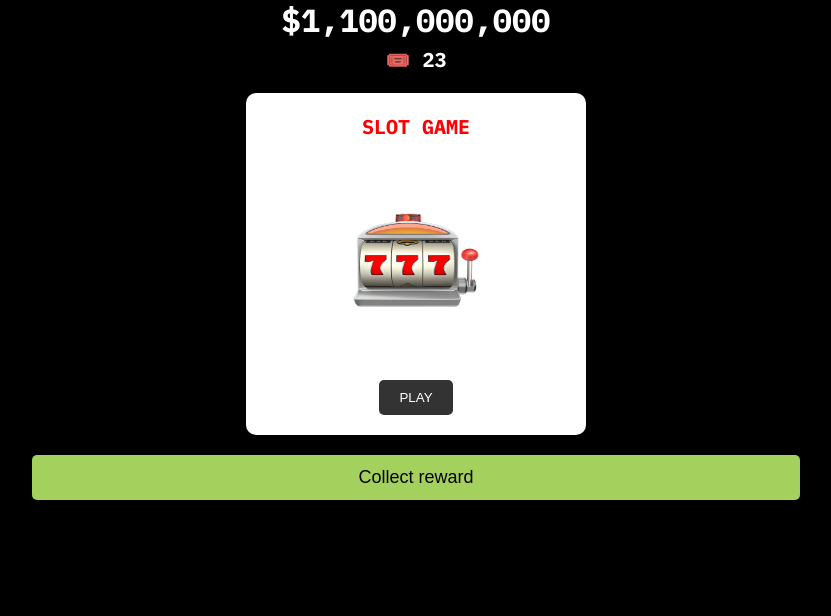
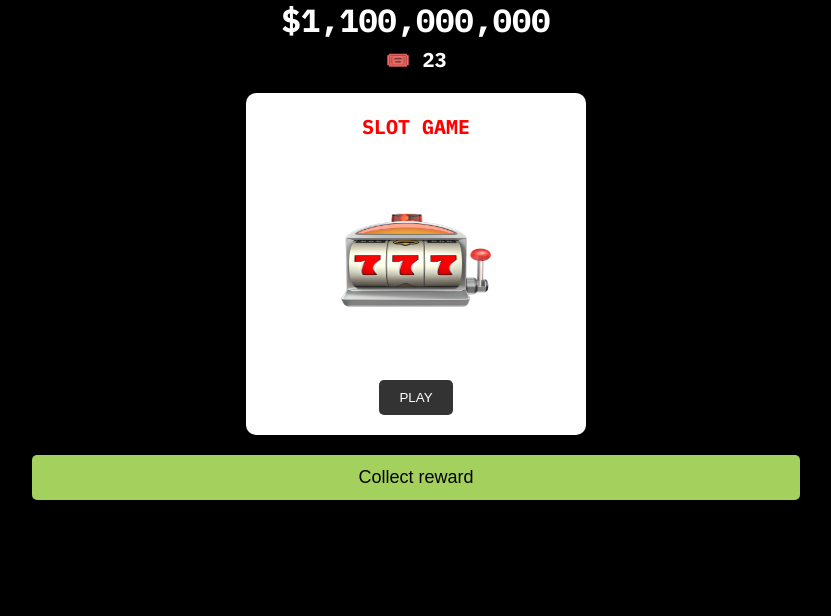
Before and after one commit to holodtmsk/ViceCityRadio, a Flask app: page / in a window 1280 px wide. Shown: the part 148-764 px from the top of the page, without its empty margins (224-1055 px from the left). Run offline with Flask 2, Linux system fonts and the light colour scheme.

Commit message:
Update style.css

```diff
--- a/code/static/css/style.css
+++ b/code/static/css/style.css
@@ -68,7 +68,7 @@ body {
 }
 
 .icon {
-    width: 200px; /* Задайте нужный размер */
+    width: 240px; /* Задайте нужный размер */
     height: 220px;
 }
 
```
